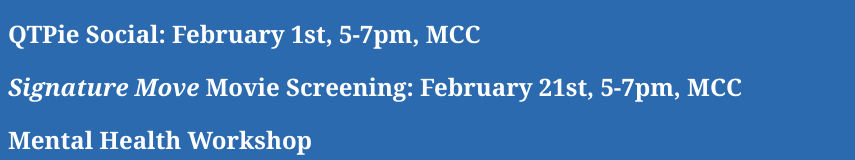
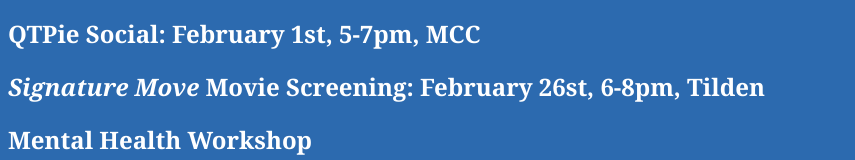
Before and after one commit to cmitch/qtsab_website, a plain HTML site: page events.html in a window 1280 px wide. Shown: the part 258-418 px from the top of the page, without its empty margins (0-855 px from the left). Drawn offline with Linux system fonts and the light colour scheme.

Commit message:
Updated events page

```diff
--- a/events.html
+++ b/events.html
@@ -29,7 +29,7 @@
 	<h2>Calapalooza: January 30th, 11-2pm, Sproul Plaza</h2>
 	<h2>QTPie Social: February 1st, 5-7pm, MCC</h2>
 
-	<h2><em>Signature Move</em> Movie Screening: February 21st, 5-7pm, MCC</h2>
+	<h2><em>Signature Move</em> Movie Screening: February 26st, 6-8pm, Tilden</h2>
 	<h2>Mental Health Workshop</h2>
 	<h2>Sexplorations</h2>
 	<h2>Allyship Workshop</h2>
```
